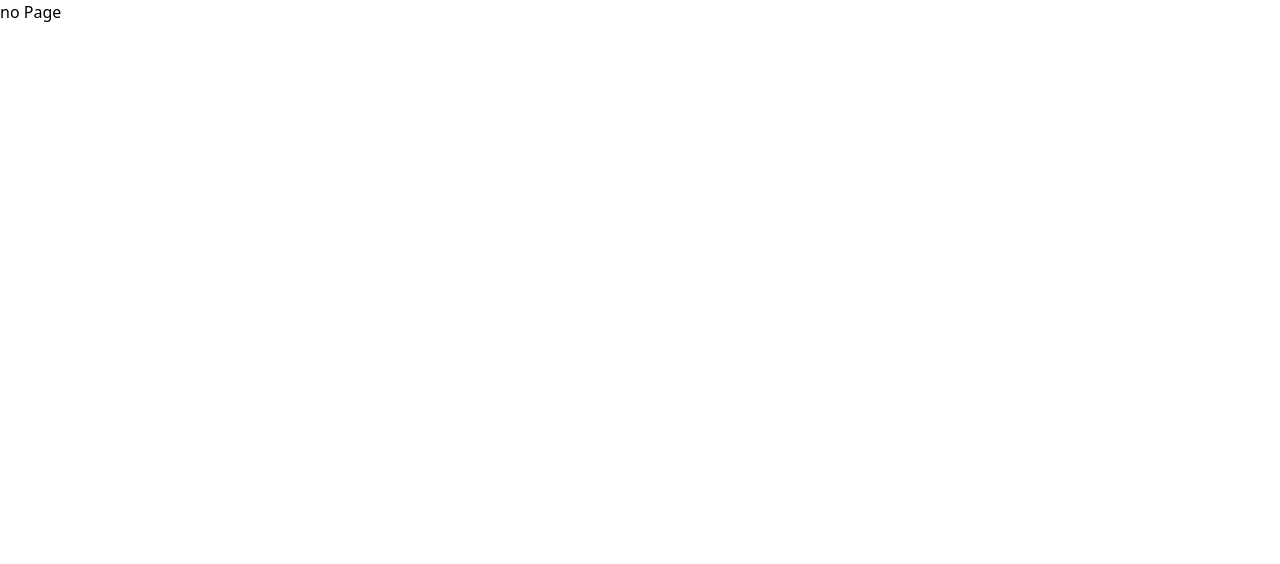
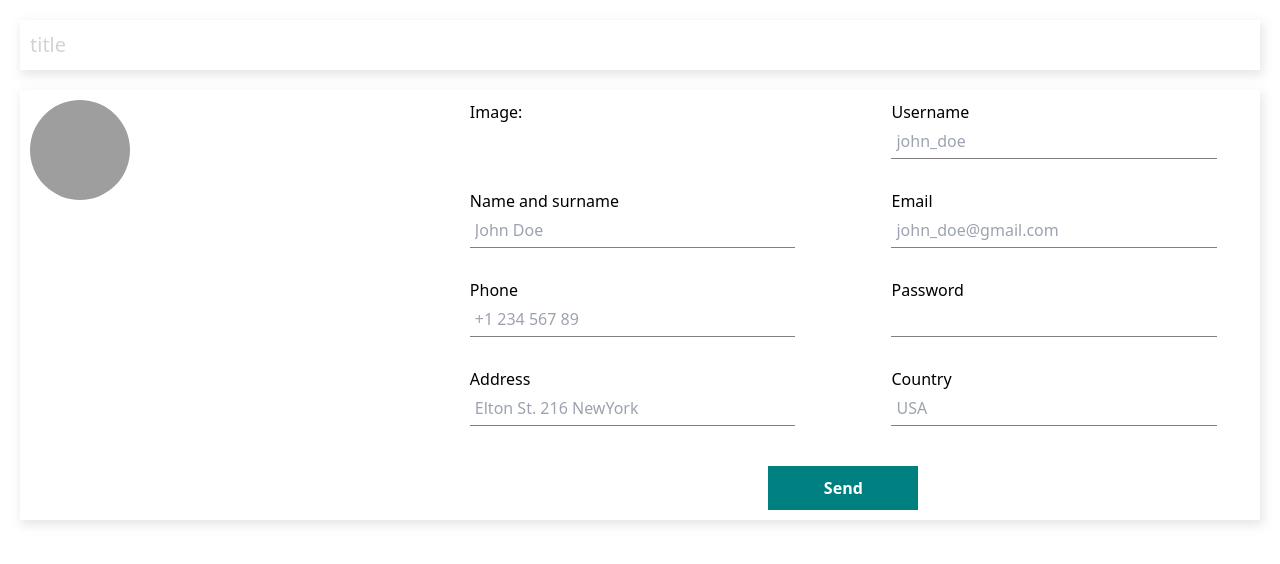
Before and after one commit to carnageitself/Hackathon-Technovate, a React (Vite) app: page /profile in a window 1280 px wide. Shown: the top 564 px of the page. Built offline with nearby package versions, Linux system fonts and the light colour scheme; no server answers; grey boxes are pictures that could not be loaded.

Commit message:
profile forms added

```diff
--- a/package.json
+++ b/package.json
@@ -10,11 +10,11 @@
     "preview": "vite preview"
   },
   "dependencies": {
-    "@windmill/react-ui": "^0.6.0",
     "@emotion/react": "^11.11.1",
     "@emotion/styled": "^11.11.0",
     "@mui/material": "^5.14.9",
     "@mui/styled-engine-sc": "^5.14.9",
+    "@windmill/react-ui": "^0.6.0",
     "firebase": "^10.4.0",
     "hamburger-react": "^2.5.0",
     "install": "^0.13.0",
--- a/src/App.tsx
+++ b/src/App.tsx
@@ -4,6 +4,7 @@ import Header from "./component/Header";
 import Home from "./pages/Home";
 import SignInSide from "./pages/SignIn";
 import SignUp from "./pages/SignUp";
+import Profile from "./pages/Profile";
 function App()  {
 
   return (
@@ -15,8 +16,9 @@ function App()  {
         <Route  path='/' element={  <> <Header/>< Home /></>}></Route>
         <Route  path='/signin' element={< SignInSide />}></Route>
         <Route  path='/signup' element={< SignUp />}></Route>
+        <Route  path='/profile' element={< Profile  />}></Route>
         {/* <Route exact path='/admin' element={< Admin />}></Route> */}
-          <Route path="*" element={<h1>no Page</h1>} />
+          {/* <Route path="*" element={<h1>no Page</h1>} /> */}
       </Routes>
 
 
--- a/src/index.scss
+++ b/src/index.scss
@@ -121,3 +121,88 @@ background-size: contain;
       }
     }
   }
+
+
+
+  .new {
+    width: 100%;
+    display: flex;
+
+    .newContainer {
+      flex: 6;
+
+      .top,
+      .bottom {
+        -webkit-box-shadow: 2px 4px 10px 1px rgba(0, 0, 0, 0.47);
+        box-shadow: 2px 4px 10px 1px rgba(201, 201, 201, 0.47);
+        padding: 10px;
+        margin: 20px;
+        display: flex;
+
+        h1 {
+          color: lightgray;
+          font-size: 20px;
+        }
+
+        .left {
+          flex: 1;
+          text-align: center;
+
+          img {
+            width: 100px;
+            height: 100px;
+            border-radius: 50%;
+            object-fit: cover;
+          }
+        }
+
+        .right {
+          flex: 2;
+
+          form {
+            display: flex;
+            flex-wrap: wrap;
+            gap: 30px;
+            justify-content: space-around;
+
+            .formInput {
+              width: 40%;
+
+              label {
+                display: flex;
+                align-items: center;
+                gap: 10px;
+
+                .icon {
+                  cursor: pointer;
+                }
+              }
+
+              input {
+                width: 100%;
+                padding: 5px;
+                border: none;
+                border-bottom: 1px solid gray;
+              }
+            }
+
+            button {
+              width: 150px;
+              padding: 10px;
+              border: none;
+              background-color: teal;
+              color: white;
+              font-weight: bold;
+              cursor: pointer;
+              margin-top: 10px;
+
+              &:disabled {
+                background-color: rgba(3, 92, 92, 0.3222);
+                cursor: pointer;
+              }
+            }
+          }
+        }
+      }
+    }
+  }
--- a/src/main.tsx
+++ b/src/main.tsx
@@ -2,9 +2,12 @@ import React from 'react'
 import ReactDOM from 'react-dom/client'
 import App from './App.tsx'
 import './index.scss'
+import { AuthContextProvider } from './context/authContext.tsx'
 
 ReactDOM.createRoot(document.getElementById('root')!).render(
   <React.StrictMode>
+    <AuthContextProvider>
     <App />
+    </AuthContextProvider>
   </React.StrictMode>,
 )
--- a/src/pages/Profile.tsx
+++ b/src/pages/Profile.tsx
@@ -1,9 +1,119 @@
+import React, { useState, useEffect } from "react";
 
 
-const Profile = () => {
-  return (
-    <div>Profile</div>
-  )
+// import DriveFolderUploadOutlinedIcon from "@mui/icons-material/DriveFolderUploadOutlined";
+
+interface Input {
+  id: string;
+  label: string;
+  type: string;
+  placeholder: string;
 }
 
-export default Profile
+interface Data {
+  [key: string]: string;
+}
+
+const Profile: React.FC = () => {
+   const inputs = [
+        {
+          id: "username",
+          label: "Username",
+          type: "text",
+          placeholder: "john_doe",
+        },
+        {
+          id: "displayName",
+          label: "Name and surname",
+          type: "text",
+          placeholder: "John Doe",
+        },
+        {
+          id: "email",
+          label: "Email",
+          type: "mail",
+          placeholder: "john_doe@gmail.com",
+        },
+        {
+          id: "phone",
+          label: "Phone",
+          type: "text",
+          placeholder: "+1 234 567 89",
+        },
+        {
+          id: "password",
+          label: "Password",
+          type: "password",
+        },
+        {
+          id: "address",
+          label: "Address",
+          type: "text",
+          placeholder: "Elton St. 216 NewYork",
+        },
+        {
+          id: "country",
+          label: "Country",
+          type: "text",
+          placeholder: "USA",
+        },
+      ];
+
+
+    const [file, setFile] = useState<File | null>();
+  const  handleAdd=() => {}
+  const  handleInput=() => {}
+
+  return (
+    <div className="new">
+      <div className="newContainer">
+        <div className="top">
+          <h1>title</h1>
+        </div>
+        <div className="bottom">
+          <div className="left">
+            <img
+              src={
+                file
+                  ? URL.createObjectURL(file)
+                  : "https://icon-library.com/images/no-image-icon/no-image-icon-0.jpg"
+              }
+              alt=""
+            />
+          </div>
+          <div className="right">
+            <form onSubmit={handleAdd}>
+              <div className="formInput">
+                <label htmlFor="file">
+                   Image: {/*<DriveFolderUploadOutlinedIcon className="icon" /> */}
+                </label>
+                <input
+                  type="file"
+                  id="file"
+                  onChange={(e:any) => setFile(e.target.files[0])}
+                  style={{ display: "none" }}
+                />
+              </div>
+
+              {inputs.map((input) => (
+                <div className="formInput" key={input.id}>
+                  <label>{input.label}</label>
+                  <input
+                    id={input.id}
+                    type={input.type}
+                    placeholder={input.placeholder}
+                    onChange={()=>handleInput()}
+                  />
+                </div>
+              ))}
+              <button  type="submit">
+                Send
+              </button>
+</form>
+</div>
+</div>
+</div>
+</div>
+  )}
+
+  export default Profile;
--- a/src/pages/SignIn.tsx
+++ b/src/pages/SignIn.tsx
@@ -2,13 +2,12 @@ import {  signInWithEmailAndPassword } from 'firebase/auth';
 import { useState } from 'react'
 import { Link, useNavigate } from 'react-router-dom';
 import { auth } from '../firebase';
-import { doc, getDoc, setDoc } from 'firebase/firestore';
 
-const Login = () => {
+const Login:React.FC = () => {
   const navigate = useNavigate()
   const [err, setErr] = useState(false)
   const [loading, setLoading] = useState(false)
-  const handleSubmit = async (e) => {
+  const handleSubmit = async (e:any) => {
     e.preventDefault()
 
 
--- a/src/pages/SignUp.tsx
+++ b/src/pages/SignUp.tsx
@@ -1,63 +1,52 @@
-import React, { useState } from 'react'
-import Add from '../assets/hero.png'
+import React, { useState } from 'react';
 
-import { createUserWithEmailAndPassword, updateProfile } from "firebase/auth";
-import { ref, uploadBytesResumable, getDownloadURL } from "firebase/storage";
-import { doc, setDoc } from "firebase/firestore";
-import { auth, db, storage } from '../firebase'
-import { Link, useNavigate } from "react-router-dom";
-const Register = () => {
+import { createUserWithEmailAndPassword, updateProfile } from 'firebase/auth';
+import { ref, uploadBytesResumable, getDownloadURL } from 'firebase/storage';
+import { doc, setDoc } from 'firebase/firestore';
+import { auth, db, storage } from '../firebase';
+import { Link, useNavigate } from 'react-router-dom';
 
+const Register:React.FC = () => {
   const navigate = useNavigate();
-  const [err, setErr] = useState(false)
-  const [loading, setLoading] = useState(false)
-  const [image,setImage] = useState("")
+  const [err, setErr] = useState(false);
+  const [loading, setLoading] = useState(false);
+  const [image, setImage] = useState<File | null>();
 
-  // const [isChecked, setIsChecked] = useState(false);
-
-  // const handleCheckboxChange = (event) => {
-  //   setIsChecked(event.target.checked);
-  // };
-
-  const handleSubmit = async (e) => {
-    e.preventDefault()
+  const handleSubmit = async (e: any) => {
+    e.preventDefault();
 
     const name = e.target[0].value;
     const email = e.target[1].value;
     const password = e.target[2].value;
     const file = e.target[3].files[0];
 
-
     try {
-      //Create user
+      // Create user
       const res = await createUserWithEmailAndPassword(auth, email, password);
 
-      //Create a unique image name
+      // Create a unique image name
       const date = new Date().getTime();
       const storageRef = ref(storage, `${name + date}`);
 
       await uploadBytesResumable(storageRef, file).then(() => {
         getDownloadURL(storageRef).then(async (downloadURL) => {
           try {
-            //Update profile
+            // Update profile
             await updateProfile(res.user, {
               displayName: name,
               photoURL: downloadURL,
-
             });
 
-            //create user on firestore
-            await setDoc(doc(db, "users", res.user.uid), {
+            // Create user on Firestore
+            await setDoc(doc(db, 'users', res.user.uid), {
               uid: res.user.uid,
               displayName: name,
-
               email,
               photoURL: downloadURL,
-              playback: []
+              playback: [],
             });
 
-            navigate("/");
-
+            navigate('/');
           } catch (err) {
             console.log(err);
             setErr(true);
@@ -65,44 +54,42 @@ const Register = () => {
           }
         });
       });
-
     } catch (err) {
       setErr(true);
       setLoading(false);
     }
   };
 
-
-
-
   return (
-    <div className='formContainer'>
+    <div className="formContainer">
       <div className="formWrapper">
         <span className="logo">Organ Donation</span>
         <span className="title">Register</span>
         <form onSubmit={handleSubmit}>
-          <input type="text" placeholder='Name' />
-          <input type="email" placeholder='Email' />
-          <input type="password" placeholder='Password' />
-          <input type="file" id='file' onChange={(e) => setImage(e.target.files[0])} />
-          <label htmlFor="file" style={{ display: 'flex', alignItems: 'center', gap: '5px' }} ><img className=' rounded-full ' src={image ? URL.createObjectURL(image) : 'https://icon-library.com/images/no-image-icon/no-image-icon-0.jpg'} style={{ height: '20px' }} alt="" />
-            <span style={{ fontSize: '14px', color: '#4F3B78', paddingLeft: '5px' }}>Add an Avatar !
-            </span></label>
-
-
-
-
-
+          <input type="text" placeholder="Name" />
+          <input type="email" placeholder="Email" />
+          <input type="password" placeholder="Password" />
+          <input type="file" id="file" onChange={(e:any) => setImage(e.target.files[0])} />
+          <label htmlFor="file" style={{ display: 'flex', alignItems: 'center', gap: '5px' }}>
+            <img
+              className="rounded-full"
+              src={image ? URL.createObjectURL(image) : 'https://icon-library.com/images/no-image-icon/no-image-icon-0.jpg'}
+              style={{ height: '20px' }}
+              alt=""
+            />
+            <span style={{ fontSize: '14px', color: '#4F3B78', paddingLeft: '5px' }}>Add an Avatar !</span>
+          </label>
 
           <button>Sign Up</button>
-          {loading && "Uploading and compressing the image please wait..."}
+          {loading && 'Uploading and compressing the image please wait...'}
           {err && <span>Something went wrong !</span>}
         </form>
-        <p>Do have an account ? <Link to='/login'>Login</Link></p>
+        <p>
+          Do you have an account ? <Link to="/login">Login</Link>
+        </p>
       </div>
+    </div>
+  );
+};
 
-    </div>
-  )
-}
-
-export default Register
+export default Register;
```
Also changed, not shown: src/component/Header.tsx (+15 -2 lines), src/component/Hero.tsx (+7 -2 lines), src/context/authContext.ts (deleted, +0 -41 lines), src/context/authContext.tsx (added, +33 -0 lines), src/firebase.tsx (renamed from src/firebase.js).
